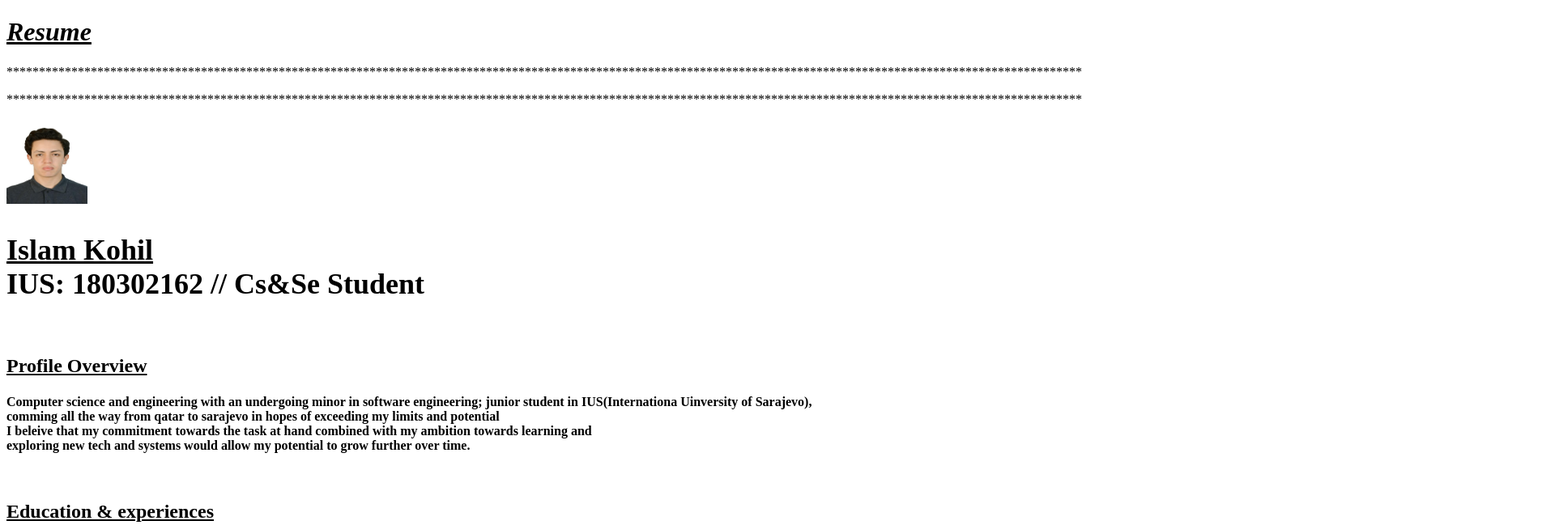
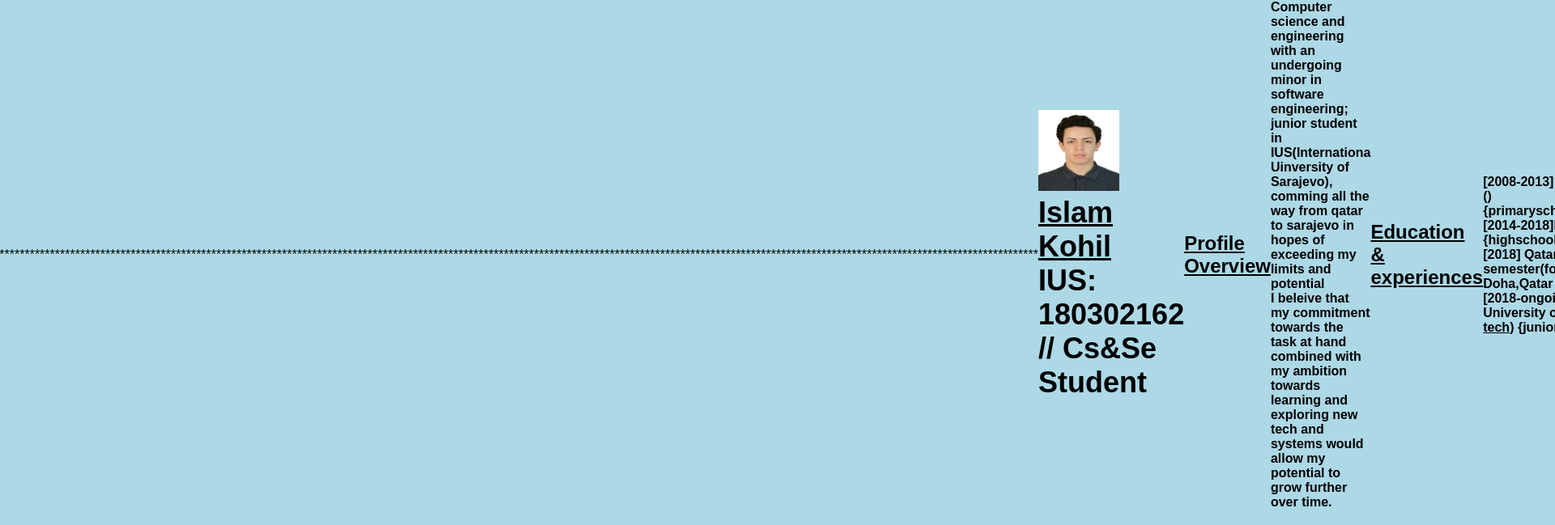
Before and after one commit to i-kohil/portfoilo_template, a plain HTML site: page index.html in a window 1280 px wide. Shown: the top 649 px of the page at 81% size, 1920 px wide, since content can reach past the window. Drawn offline with Linux system fonts and the light colour scheme.

Commit message:
adding css

```diff
--- a/index.html
+++ b/index.html
@@ -5,6 +5,7 @@
     <meta http-equiv="X-UA-Compatible" content="IE=edge">
     <meta name="viewport" content="width=device-width, initial-scale=1.0">
     <title>personal resume </title>
+    <link rel="stylesheet" type= "text/css" href="style.css">
 </head>
 <body>
     <!--resume-->
--- /dev/null
+++ b/style.css
@@ -0,0 +1,16 @@
+
+*
+{
+    margin: 0;
+    padding: 0;
+    box-sizing: border-box;
+    font-family: 'poppins', sans-serif;
+}
+body
+{
+    background:  lightblue;
+    display: flex;
+    justify-content: center;
+    align-items: center;
+    min-height: auto;
+}
```
